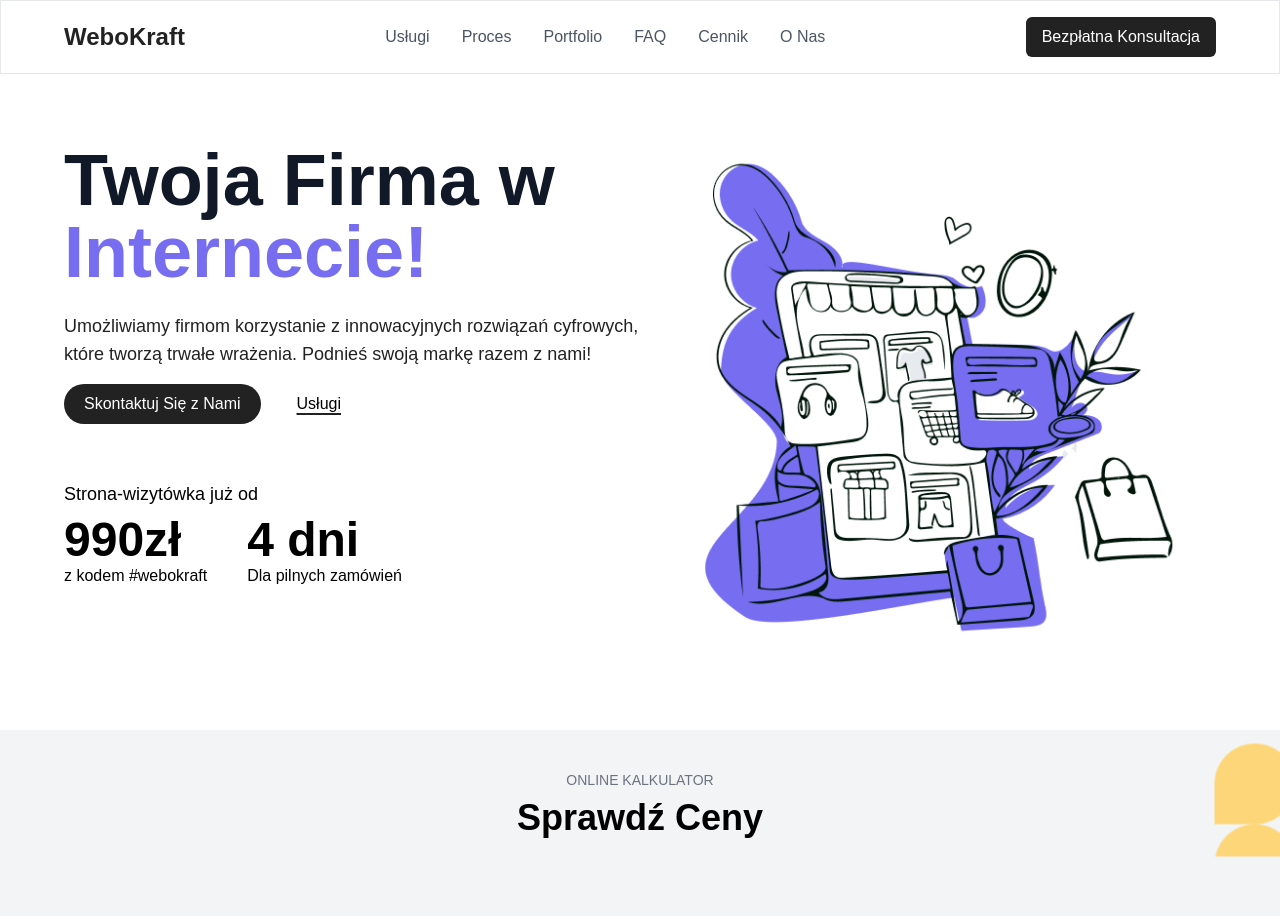
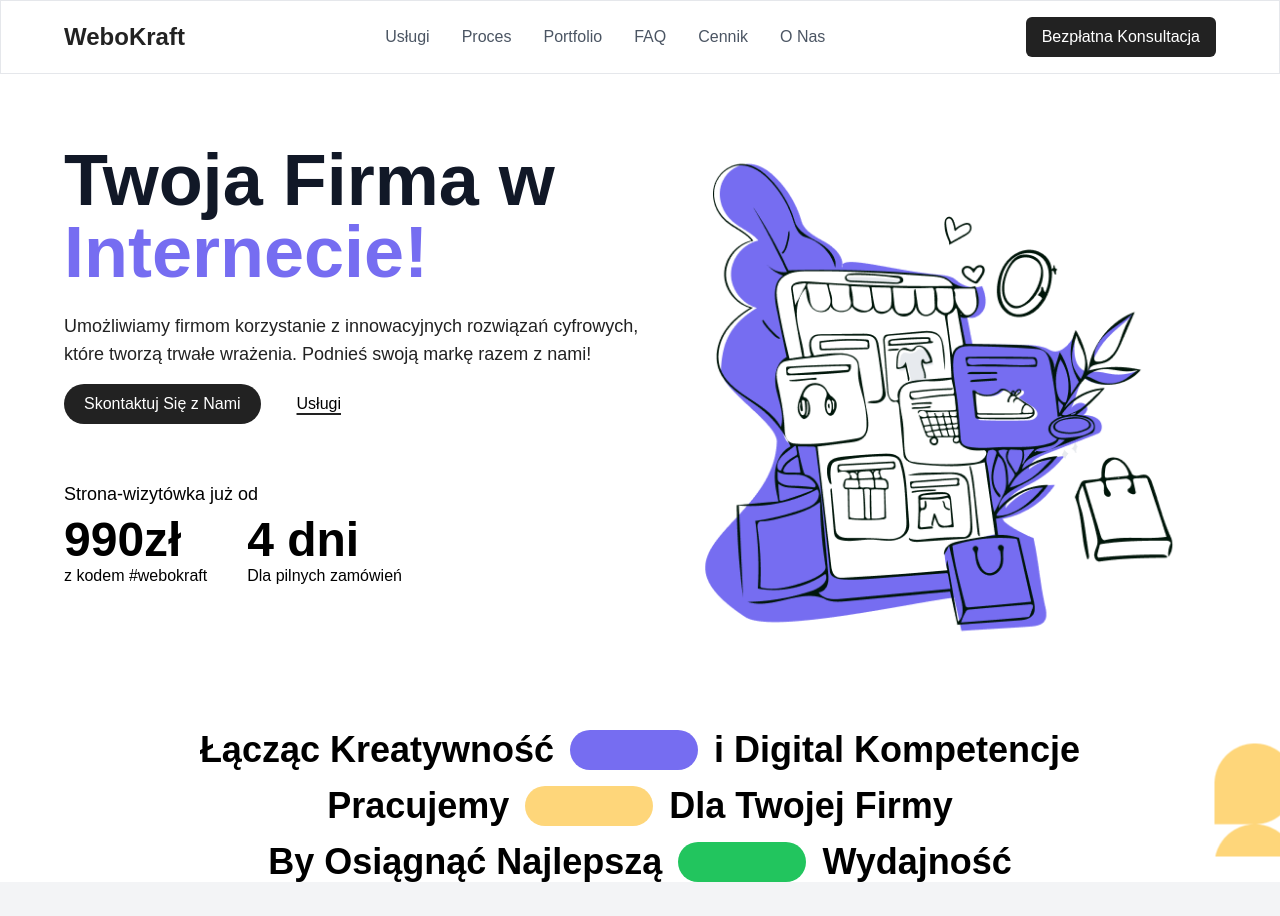
Before and after one commit to youssefalb/smmweb, a React (Create React App) app in the folder smmwebreact/: page / in a window 1280 px wide. Shown: the top 916 px of the page. Built offline with nearby package versions, Linux system fonts and the light colour scheme.

Commit message:
Quote Section WIP

```diff
--- a/smmwebreact/src/App.tsx
+++ b/smmwebreact/src/App.tsx
@@ -11,12 +11,14 @@ import ContactForm from './components/ContactForm';
 import TeamSection from './components/TeamSection';
 import Footer from './components/Footer';
 import Pricing from './components/Pricing'
+import Motto from './components/Motto'
 
 function App() {
   return (
     <div>
       <NavBar />
       <Hero />
+      <Motto/>
       <Pricing/>
       <Services />
       <CooperationPlan />
--- /dev/null
+++ b/smmwebreact/src/components/Motto.tsx
@@ -0,0 +1,30 @@
+import React from 'react';
+
+const CustomSection = () => {
+    return (
+        <div className="flex flex-col items-center justify-center space-y-2 md:space-y-4"> {/* Adjust space between rows */}
+            {/* First Row */}
+            <div className="flex flex-col md:flex-row items-center space-y-2 md:space-y-0 md:space-x-4"> {/* Adjust layout and spacing */}
+                <span className="text-2xl md:text-4xl font-bold text-center">Łącząc Kreatywność</span> {/* Adjust font size */}
+                <div className="bg-purple rounded-3xl w-20 md:w-32 h-8 md:h-10"></div> {/* Adjust rectangle size */}
+                <span className="text-2xl md:text-4xl font-bold text-center">i Digital Kompetencje</span> {/* Adjust font size */}
+            </div>
+
+            {/* Second Row */}
+            <div className="flex flex-col md:flex-row items-center space-y-2 md:space-y-0 md:space-x-4"> {/* Adjust layout and spacing */}
+                <span className="text-2xl md:text-4xl font-bold text-center">Pracujemy</span> {/* Adjust font size */}
+                <div className="bg-yellow rounded-3xl w-20 md:w-32 h-8 md:h-10"></div> {/* Adjust rectangle size */}
+                <span className="text-2xl md:text-4xl font-bold text-center">Dla Twojej Firmy</span> {/* Adjust font size */}
+            </div>
+
+            {/* Third Row */}
+            <div className="flex flex-col md:flex-row items-center space-y-2 md:space-y-0 md:space-x-4"> {/* Adjust layout and spacing */}
+                <span className="text-2xl md:text-4xl font-bold text-center">By Osiągnąć Najlepszą</span> {/* Adjust font size */}
+                <div className="bg-green-500 rounded-3xl w-20 md:w-32 h-8 md:h-10"></div> {/* Adjust rectangle size */}
+                <span className="text-2xl md:text-4xl font-bold text-center">Wydajność</span> {/* Adjust font size */}
+            </div>
+        </div>
+    );
+};
+
+export default CustomSection;
```
